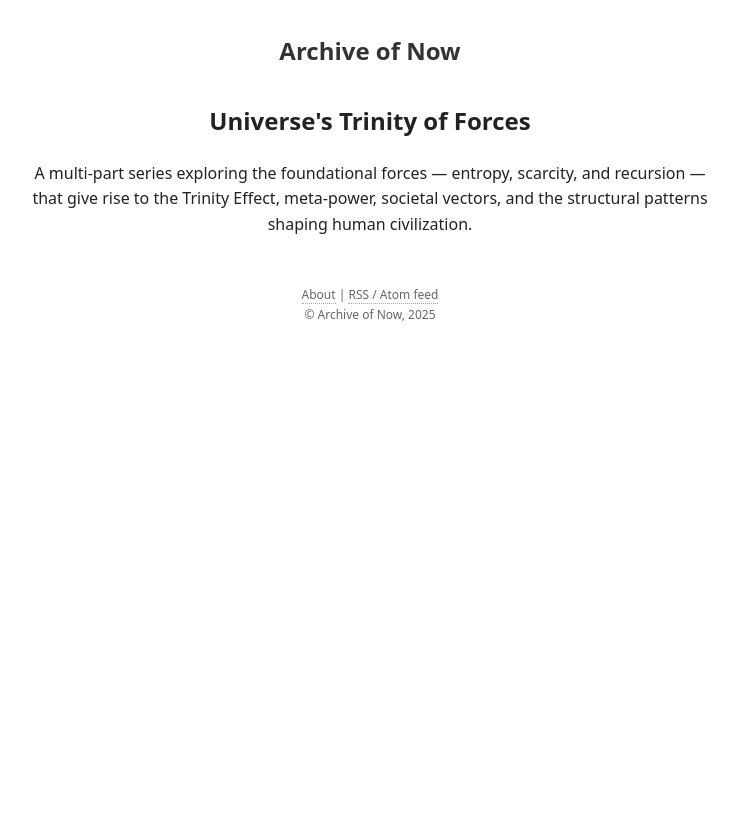
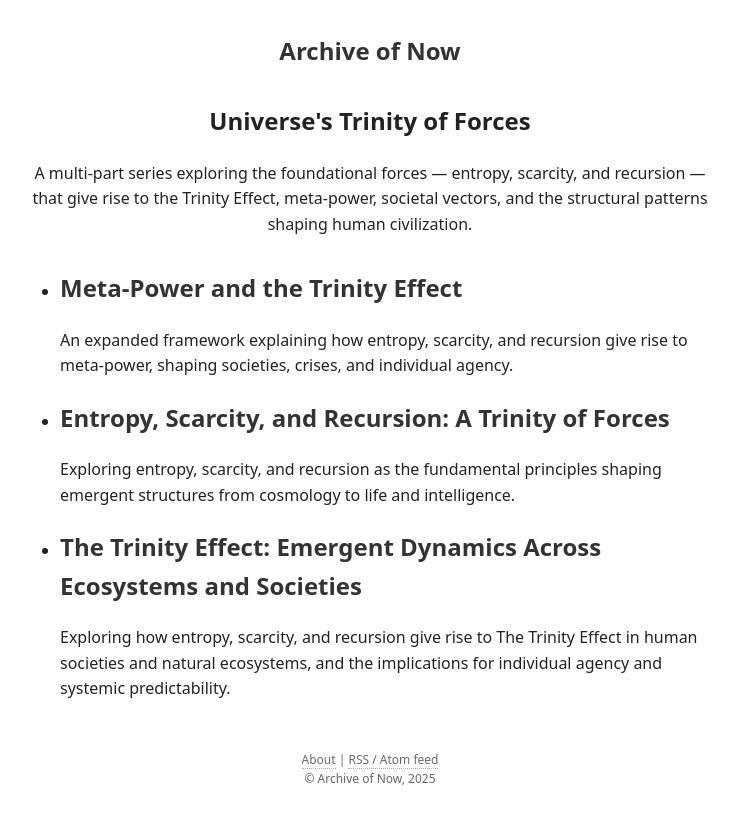
Before and after one commit to archive-of-now/archive-of-now.github.io, a Jekyll site: the page built from _essays/trinity/index.md, in a window 1280 px wide. Shown: the top 824 px of the page, without its empty margins (270-1008 px from the left). Built offline with Jekyll 4.4.1, drawn with Linux system fonts in a browser that asks for light colours; some of the changed lines change nothing that is shown.

Commit message:
Reorganized into a series Added new entry to the series

```diff
--- /dev/null
+++ b/_essays/trinity/meta-power.md
@@ -0,0 +1,211 @@
+---
+title: "Meta-Power and the Trinity Effect"
+description: "An expanded framework explaining how entropy, scarcity, and recursion give rise to meta-power, shaping societies, crises, and individual agency."
+---
+
+Building on the concepts of **[The Trinity of Forces](/trinity/the-holy-trinity-of-the-universe)** and **[The Trinity Effect](/trinity/the-trinity-effect)** (TTE) — the emergent system-level attractor arising from entropy, scarcity, and recursion — this essay examines how these forces manifest within human civilization.
+
+TTE is observable across ecosystems, but in human societies it produces a particularly powerful phenomenon: **meta-power**.
+
+Historically, *meta-power* has been understood as a sociological second-order force — the power to shape power itself. But when viewed through the lens of TTE, its scope expands dramatically. Meta-power becomes a **system-wide attractor**, an emergent force governing epistemological frames, directing innovation, constraining agency, and shaping societal trajectories.
+
+In this expanded framework:
+
+- Meta-power is **the invisible hand of the markets**.
+- Meta-power is **why nations go to war and why civilizations collapse**.
+- Meta-power is **the hidden structure behind tribes, institutions, ideologies, and information flows**.
+- Meta-power is what secret societies attempt to hack — structured or subconscious attempts to escape systemic gravity.
+- Meta-power is **the manifestation of the Trinity Effect** as it expresses itself in complex, recursive social systems.
+
+Each section below unfolds a different facet of this expanded definition, culminating in how crises arise — and what individuals can realistically do within systems governed by these vectors.
+
+---
+
+## Meta-Power as Systemic Vector
+
+Meta-power is the large-scale *directionality* of a system shaped by the Trinity Effect.
+Where individual actions fluctuate, meta-power stabilizes into a vector.
+
+- **Entropy** drives decay, turnover, and disorder.
+- **Scarcity** shapes competition and institutional selection.
+- **Recursion** amplifies winning structures and narratives through feedback loops.
+
+Meta-power is the **manifestation** of TTE at the level of societies, economies, and civilizations. It governs:
+
+- which innovations rise
+- which ideologies spread
+- which institutions dominate
+- which narratives become “truth”
+
+Individuals move within its field, but rarely alter its direction.
+
+---
+
+## Edge-Seeking and Technological Pressure
+
+Systems under scarcity and recursive competition naturally push toward the edge.
+This is true across all ecosystems:
+
+- Lion prides escalate conflict under territorial scarcity.
+- Primate troops tighten hierarchy when resources become uneven.
+- Herding animals cluster tighter under predation pressure.
+- Human societies escalate technology to maintain comparative advantage.
+
+Modern systems embody this through:
+
+- military-technological competition
+- algorithmic acceleration
+- corporate hyper-optimization
+- geopolitical strategic races
+
+Even when individuals or institutions want restraint, **edge-seeking is baked into systemic dynamics**.
+It is not moral failure — it is structural inevitability.
+
+---
+
+## Meta-Power and Epistemological Control
+
+Meta-power also governs **how societies think**.
+
+TTE creates epistemological frames: the set of assumptions a society uses to define reality. These frames determine:
+
+- which ideas are credible
+- which narratives dominate
+- which futures are imaginable
+- which heresies must be contained
+
+Meta-power maintains these frames through recursive mechanisms:
+
+- institutions reproduce their own logics
+- tribes enforce identity boundaries
+- media ecosystems stabilize narratives
+- education systems standardize cognitive patterns
+
+This is meta-power shaping *sensemaking itself*.
+
+---
+
+## Individual Agency vs. Systemic Dynamics
+
+Individuals operate inside meta-power, and thus:
+
+- can perceive it
+- can resist it locally
+- can momentarily escape it
+- can exploit its edges
+
+But cannot redirect the macro-vector.
+
+The macro-vector — shaped by scarcity, entropy, and recursion — dictates:
+
+- technological adoption patterns
+- economic transitions
+- political realignments
+- information landscapes
+
+Even historic visionaries shift trajectories only when the system is already primed.
+
+Individual innovation is a perturbation.
+Meta-power is the restoring force.
+
+---
+
+## Externalized Safety and Systemic Fragility
+
+As meta-power grows and individuals lose direct agency, societies increasingly **externalize safety**:
+
+- food infrastructure replaces subsistence skills
+- navigation apps replace spatial memory
+- security institutions replace communal vigilance
+- financial systems replace personal reserves
+- automation replaces cognitive resilience
+
+This increases efficiency — but **reduces resilience**.
+
+Externalized safety creates:
+
+- dependency
+- monocultures of failure
+- reduced redundancy
+- tightly coupled systems
+- brittle equilibrium
+
+When safety is externalized, individuals become less adaptive, and the whole system becomes prone to **cascading collapse**.
+
+---
+
+## Crises: Structural Inevitability and Patterns
+
+Crises arise when:
+
+- entropy erodes institutional stability
+- scarcity intensifies competition
+- recursion amplifies runaway dynamics
+- externalized safety hollowizes resilience
+
+Crises are not exceptions.
+They are **phase transitions** — the system reconfiguring under TTE.
+
+Historical cycles mirror this:
+
+- Rome’s collapse under complexity overload
+- dynastic cycles driven by institutional recursion
+- the Bronze Age collapse fueled by over-coupling
+- post–WWI upheavals driven by ideological recursion
+- the 2008 crisis driven by leveraged financial recursion
+- modern fragility driven by algorithmic and infrastructural coupling
+
+Crises are how meta-power resets itself.
+
+---
+
+## Implications for Modern Society
+
+Today, the Trinity Effect is accelerating:
+
+- global interdependence tightens coupling
+- technological acceleration increases edge seeking pressure
+- information ecosystems intensify epistemic recursion
+- automation expands externalized safety
+- climate and energy constraints deepen scarcity
+
+Meta-power has never been stronger or more opaque.
+
+Civilizational macro-vectors point toward:
+
+- rising complexity
+- faster feedback loops
+- higher fragility
+- diminishing individual agency
+
+This is not a failure of governance.
+It is the structural consequence of TTE.
+
+---
+
+## Second-Track Strategies: Navigating the Macro-Vector
+
+Individuals cannot alter meta-power.
+But they can reposition themselves relative to it.
+
+Second-track strategies aim to restore **local agency and resilience**:
+
+- redundancy and buffer capacity
+- epistemic independence
+- hybrid cognitive skills (human + machine)
+- selective disengagement from high-recursion environments
+- community-scale resilience
+- diversified income and capability portfolios
+- practical survival and continuity skills
+
+These do not change the macro-vector —
+but they change *exposure* to it.
+
+Second-track living is costly, requires commitment, and often creates social friction.
+But it provides one of the few viable paths to maintain agency within systems governed by TTE.
+
+---
+
+## Author’s Note
+
+This essay was developed collaboratively with GPT-assisted drafting and refinement.
--- a/_essays/the-holy-trinity-of-the-universe.md
+++ b/_essays/trinity/the-holy-trinity-of-the-universe.md
@@ -78,7 +78,7 @@ In this sense, the trinity is **necessary and explanatory for emergent, complex
 
 If referencing this essay:
 
-> Kim, Stanislav. *Entropy, Scarcity, and Recursion: A Trinity of Forces*. GitHub Pages, 2025. [https://archive-of-now.github.io/the-holy-trinity-of-the-universe](https://archive-of-now.github.io/the-holy-trinity-of-the-universe)
+> Kim, Stanislav. *Entropy, Scarcity, and Recursion: A Trinity of Forces*. GitHub Pages, 2025. [https://archive-of-now.github.io/trinity/the-holy-trinity-of-the-universe](https://archive-of-now.github.io/trinity/the-holy-trinity-of-the-universe)
 
 ---
 
--- a/_essays/the-trinity-effect.md
+++ b/_essays/trinity/the-trinity-effect.md
@@ -7,7 +7,7 @@ description: "Exploring how entropy, scarcity, and recursion give rise to The Tr
 
 Across scales—from microscopic interactions to galactic formations—systems appear shaped by three intertwined forces: **entropy**, **scarcity**, and **recursion**. While this trinity is a speculative analytical construct rather than a proven law of nature, it provides a compelling lens to interpret emergent patterns across physical, biological, and social domains.
 
-This essay builds upon the ideas introduced in my previous post, ["The Holy Trinity of the Universe"]( /the-holy-trinity-of-the-universe ), which explores entropy, scarcity, and recursion as the foundational forces shaping all emergent structures.
+This essay builds upon the ideas introduced in my previous post, ["The Holy Trinity of the Universe"]( /trinity/the-holy-trinity-of-the-universe ), which explores entropy, scarcity, and recursion as the foundational forces shaping all emergent structures.
 
 When applied to human and non-human societies, the trinity gives rise to **The Trinity Effect**: a predictable, high-level attractor that structures collective behavior, hierarchies, and trajectories at the system level. It is neither supernatural nor metaphysical; rather, it is a **structural artifact of interacting systemic forces**, observable wherever recursive social interactions occur under constraints.
 
```
